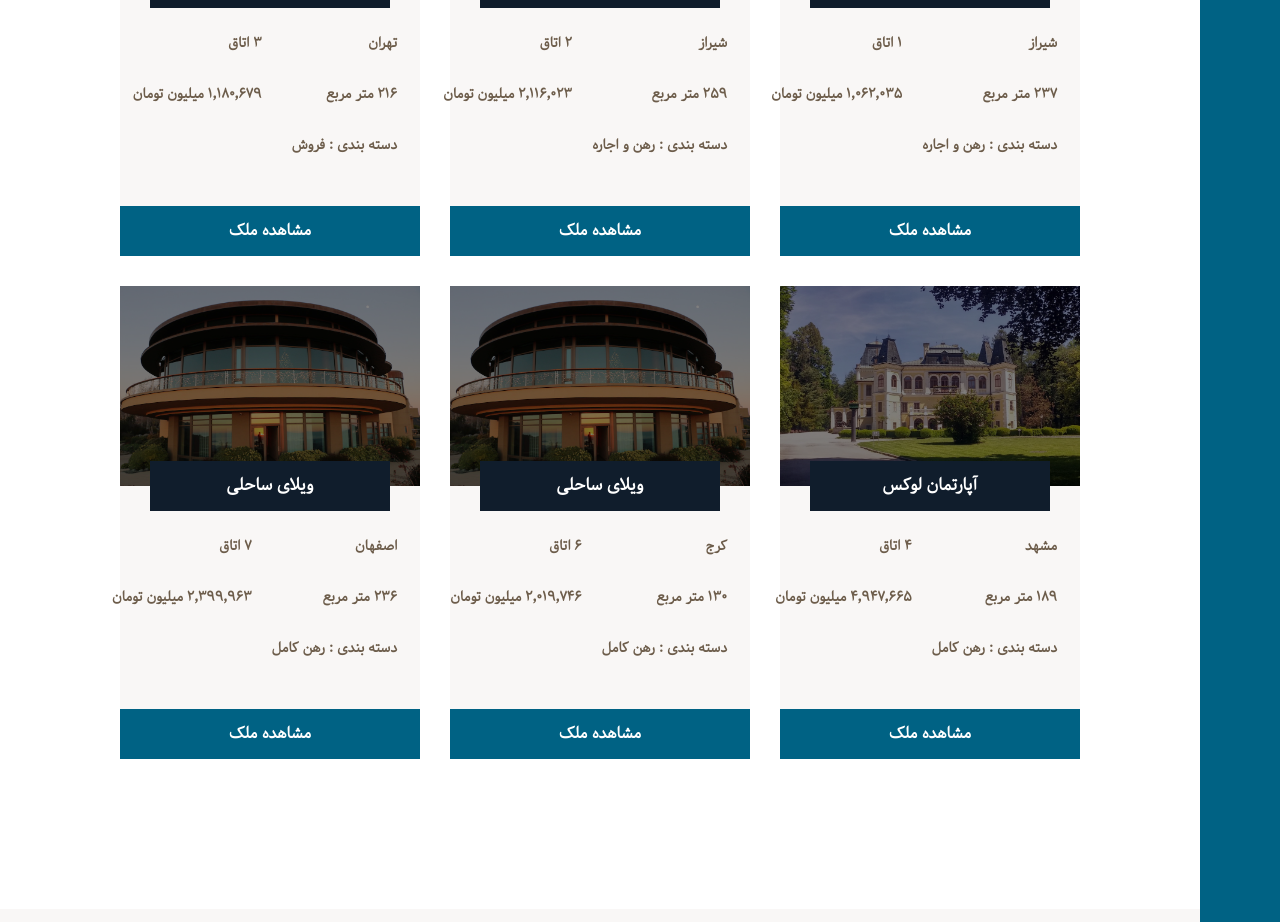
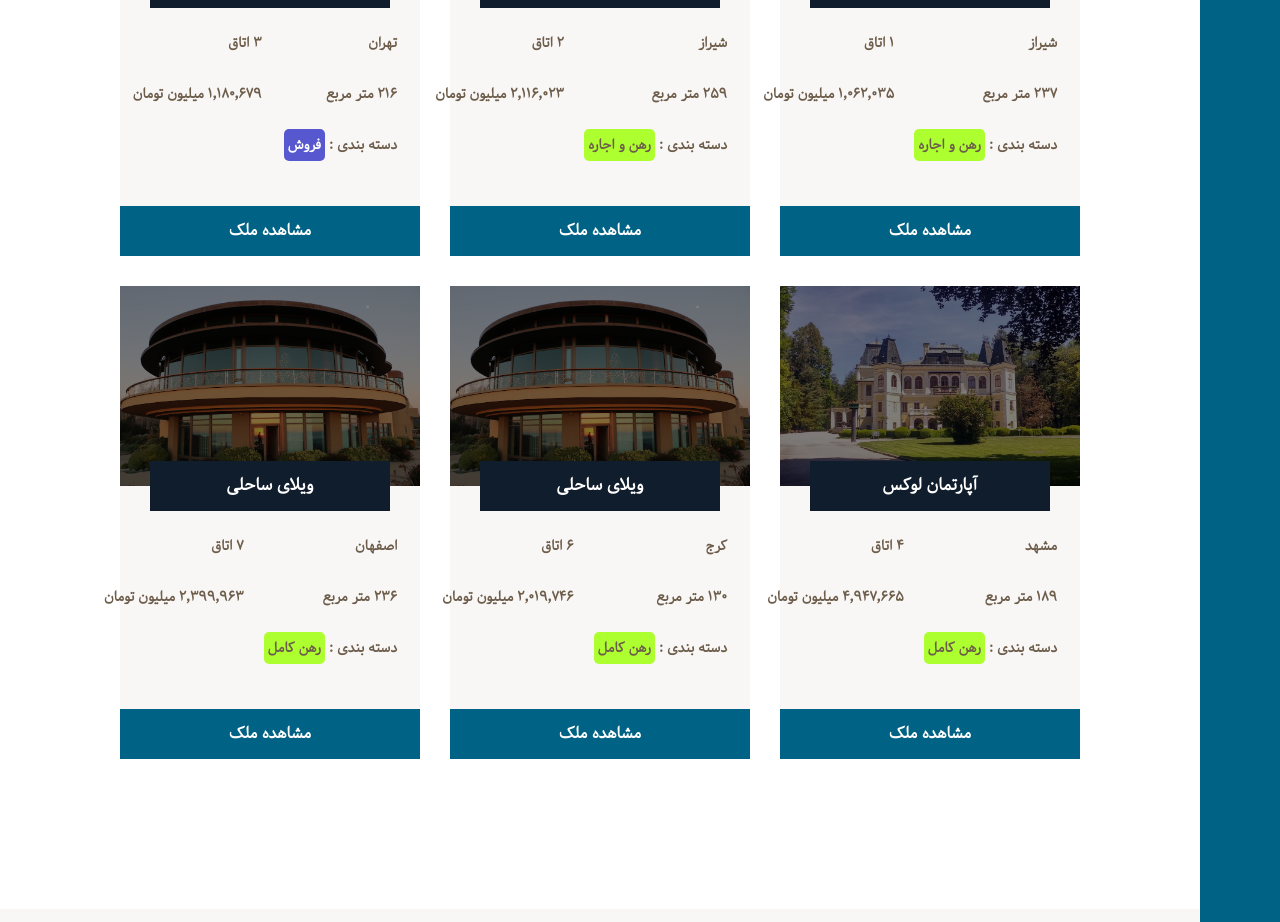
Before and after one commit to farshid117/realstate-nextjs, a Next.js app: page / in a window 1280 px wide. Shown: the part 1620-2542 px from the top of the page. Built offline with nearby package versions, Linux system fonts and the light colour scheme.

Commit message:
realstate-nextjs --> HomeCard: add cls library for style badge

```diff
--- a/components/modules/HomeCard.tsx
+++ b/components/modules/HomeCard.tsx
@@ -1,4 +1,6 @@
 import Image from "next/image";
+
+import clsx from "clsx";
 function HomeCard({
 	id,
 	title,
@@ -50,7 +52,17 @@ function HomeCard({
 				</span>
 				<p className='card__text font-bold'>
 					{" "}
-					دسته بندی : <span className="badge">{category}</span>{" "}
+					دسته بندی :{" "}
+					<span
+						className={clsx({
+							"badge-green":
+								category === "رهن کامل" || category === "رهن و اجاره",
+							"badge-blue": category === "فروش" || category === "خرید",
+							"badge-red": category === "مشارکت",
+						})}
+					>
+						{category}
+					</span>{" "}
 				</p>
 			</div>
 
--- a/components/sections/index/Homes.tsx
+++ b/components/sections/index/Homes.tsx
@@ -3,8 +3,6 @@ import React from "react";
 import db from "../../../data/db.json";
 
 function Homes() {
-	console.log("db: ", db);
-	const homeLists = db.homes;
 
 	return (
 		<div className='homes'>
--- a/styles/globals.css
+++ b/styles/globals.css
@@ -685,11 +685,13 @@ body {
     padding: 4px;
     border-radius: 5px;
     background-color: rgb(237, 116, 120) ;
+    color: #fff;
 }
 .badge-blue{
     padding: 4px;
     border-radius: 5px;
-    background-color: rgb(67, 99, 189) ;
+    background-color: rgb(87, 87, 207) ;
+    color: #fff;
 }
 /* End Components */
 
```
Also changed, not shown: package.json (+6 -5 lines), 1 other file (tests, documents, lock files or other folders).
